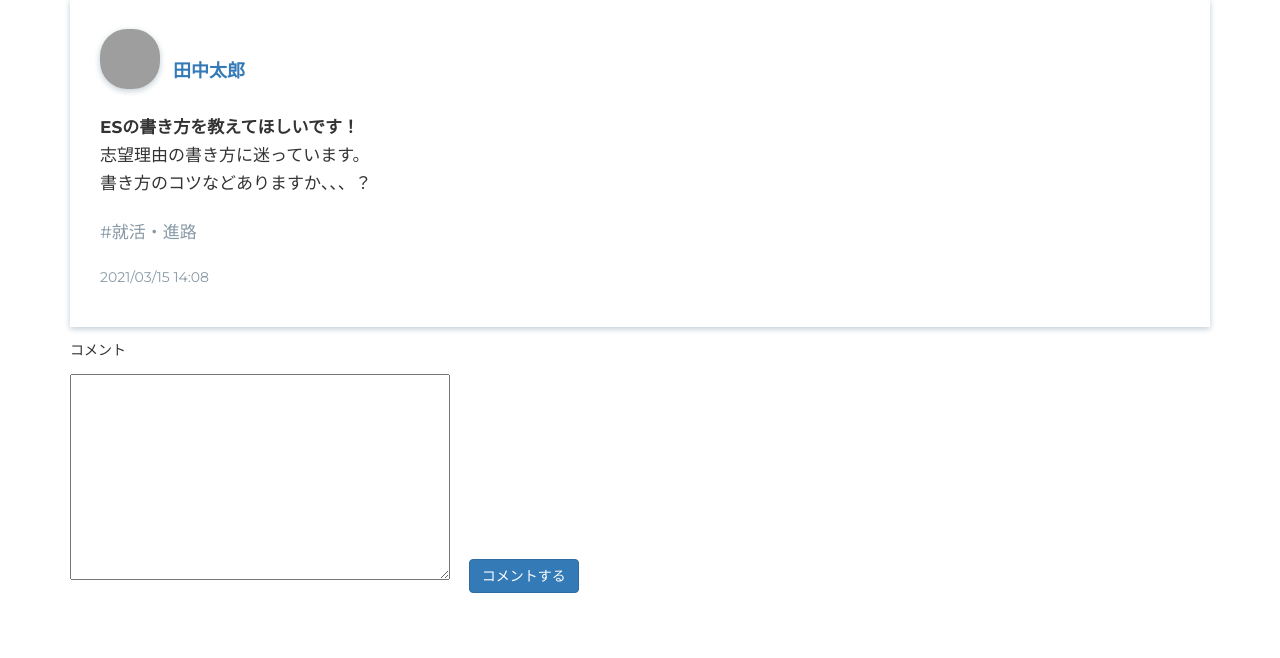
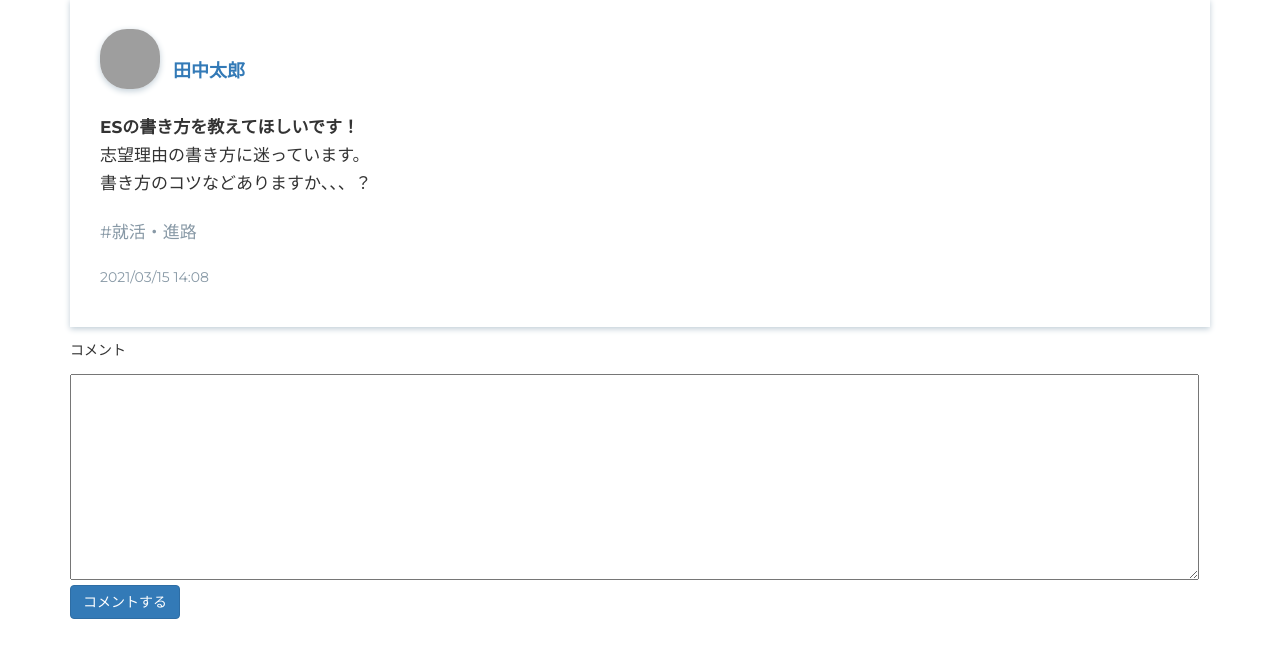
Before and after one commit to SDTakeuchi/kiitePRJCT, a Django app: page /posts/comment/1 in a window 1280 px wide. Shown: the part 91-749 px from the top of the page. Run offline with Django 3.2, Linux system fonts and the light colour scheme; a user stored in the database is signed in; data comes from the database, SQL or seed files in the repository; some libraries are stand-ins or nearby versions; grey boxes are pictures that could not be loaded.

Commit message:
comment textarea update

```diff
--- a/templates/posts/comment.html
+++ b/templates/posts/comment.html
@@ -27,8 +27,10 @@
       <p id="commenthere">コメント</p>
       <form action="" method="POST">
           {% csrf_token %}
-          <textarea name="body" cols="40" rows="10" required="" id="id_comment_body" spellcheck="false"></textarea>
-              <input type="submit" class="btn btn-primary" value="コメントする">
+          <div style="text-align:center;">
+            <textarea name="body" required id="id_comment_body" style="width: 99%;"></textarea>
+          </div>
+          <input type="submit" class="btn btn-primary" value="コメントする">
       </form>
 
     </div>
--- a/templates/posts/comment_back.html
+++ b/templates/posts/comment_back.html
@@ -42,7 +42,9 @@
       <p id="commentbackhere">コメント</p>
       <form action="" method="POST">
           {% csrf_token %}
-          <textarea name="body" cols="40" rows="10" required="" id="id_comment_body"></textarea>
+          <div style="text-align:center;">
+            <textarea name="body" required id="id_comment_body" style="width: 99%;"></textarea>
+          </div>
           <input type="submit" class="btn btn-primary" value="返信する">
       </form>
 
```
